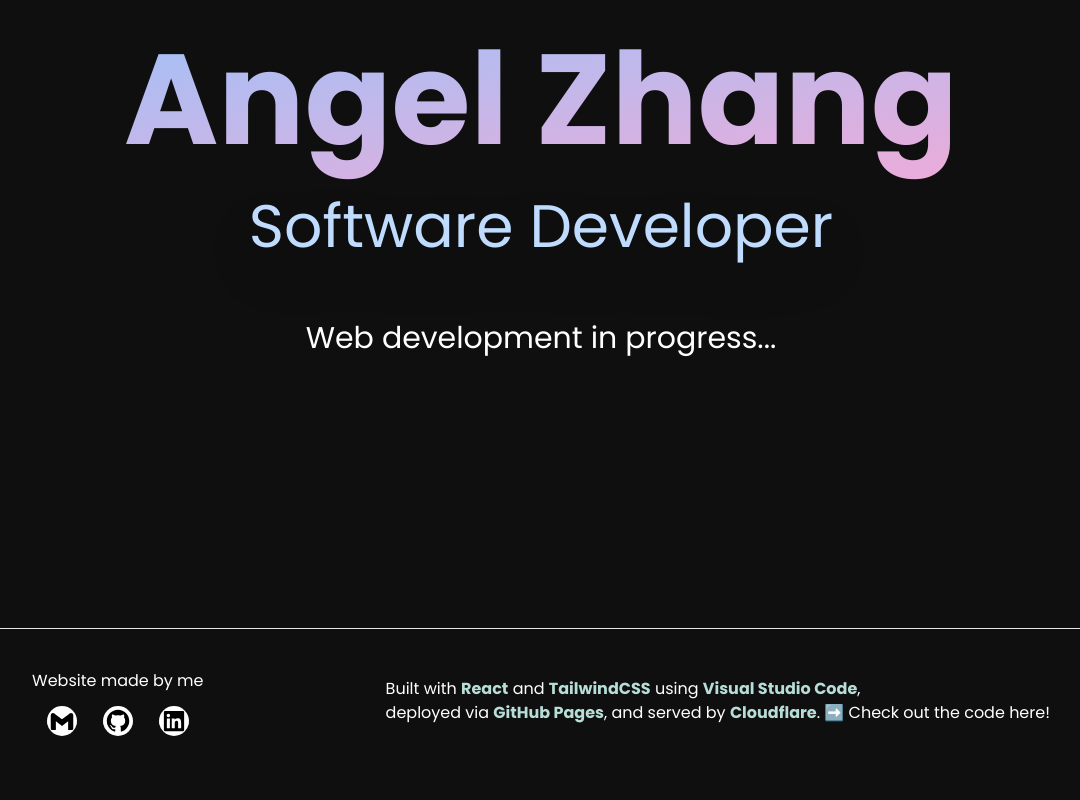
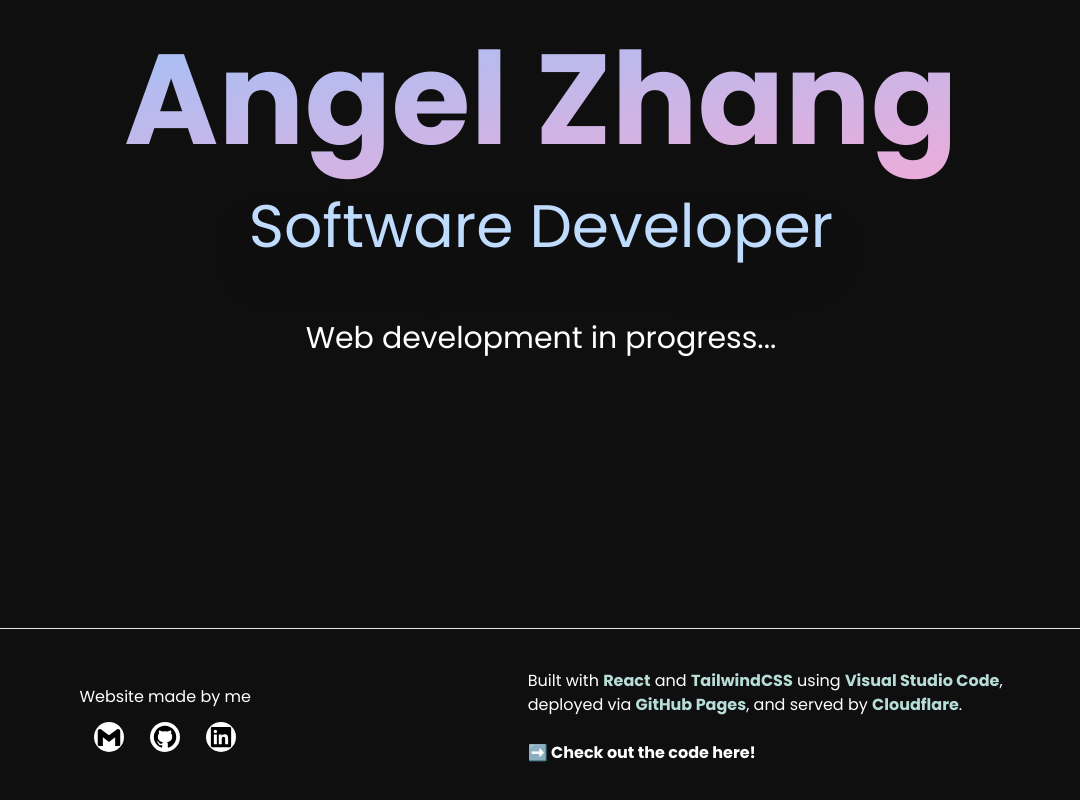
Before and after one commit to AngelZhang159/portfolio-web, a React (Vite) app: page / in a window 1280 px wide. Shown: the part 292-1092 px from the top of the page, without its empty margins (99-1179 px from the left). Before the commit the page ends 1065 px from the top, so only its background shows below. Built offline with nearby package versions, Linux system fonts and the light colour scheme.

Commit message:
Refactor footer component and add WebInfo component

```diff
--- a/src/components/Footer.jsx
+++ b/src/components/Footer.jsx
@@ -1,6 +1,5 @@
-import { Trans } from "react-i18next";
-import IconButtonLink from "./footer/IconButtonLink";
 import MadeByMe from "./footer/MadeByMe";
+import WebInfo from "./footer/WebInfo";
 
 export default function Footer() {
 	return (
@@ -10,11 +9,7 @@ export default function Footer() {
 
 				<MadeByMe />
 
-				<p>
-					<Trans i18nKey="built-with">
-						Built with <b className="text-primary">React</b> and <b className="text-primary">TailwindCSS</b> using <b className="text-primary">Visual Studio Code</b>, <br /> deployed via <b className="text-primary">GitHub Pages</b>, and served by <b className="text-primary">Cloudflare</b>.
-					</Trans>
-				</p>
+				<WebInfo />
 			</div>
 		</footer>
 	)
--- /dev/null
+++ b/src/components/footer/WebInfo.jsx
@@ -0,0 +1,16 @@
+import { Trans } from "react-i18next";
+
+export default function WebInfo() {
+	return (
+		<p>
+			<Trans i18nKey="built-with">
+				Built with <b className="text-primary">React</b> and <b className="text-primary">TailwindCSS</b> using <b className="text-primary">Visual Studio Code</b>, <br /> deployed via <b className="text-primary">GitHub Pages</b>, and served by <b className="text-primary">Cloudflare</b>.
+				<br />
+				<br />
+				<a href="https://github.com/AngelZhang159/portfolio-web" className="font-bold">
+					➡️ Check out the code here!
+				</a>
+			</Trans>
+		</p>
+	)
+}
--- a/src/data/contact.js
+++ b/src/data/contact.js
@@ -1,6 +1,5 @@
 export const contact = [
 	{ name: "mail", link: "mailto:angelzhang159@gmail.com", image: "/icons/gmail.svg" },
 	{ name: "github", link: "https://github.com/AngelZhang159", image: "/icons/github.svg" },
-	{ name: "linkedin", link: "www.linkedin.com/in/angelzhang159", image: "/icons/linkedin.svg" },
-
+	{ name: "linkedin", link: "https://www.linkedin.com/in/angelzhang159", image: "/icons/linkedin.svg" },
 ]
```
